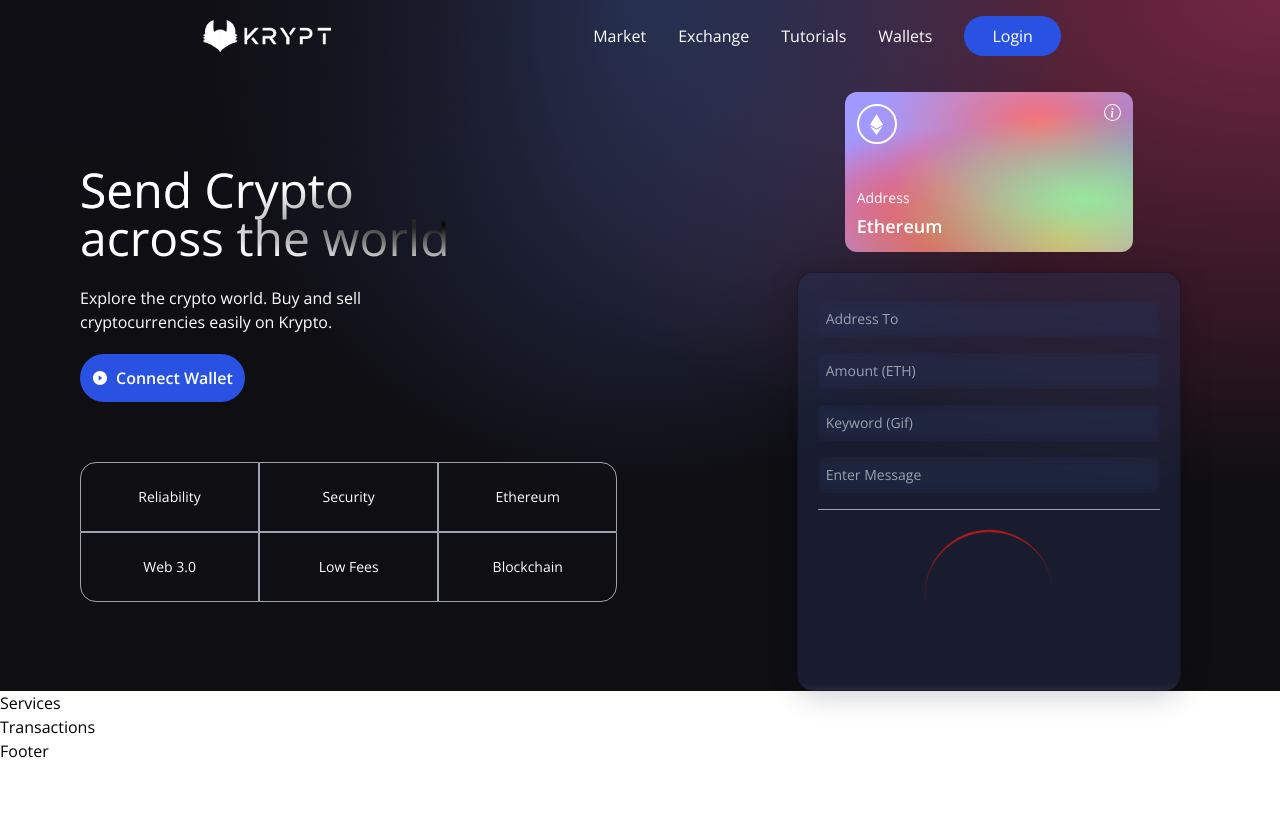
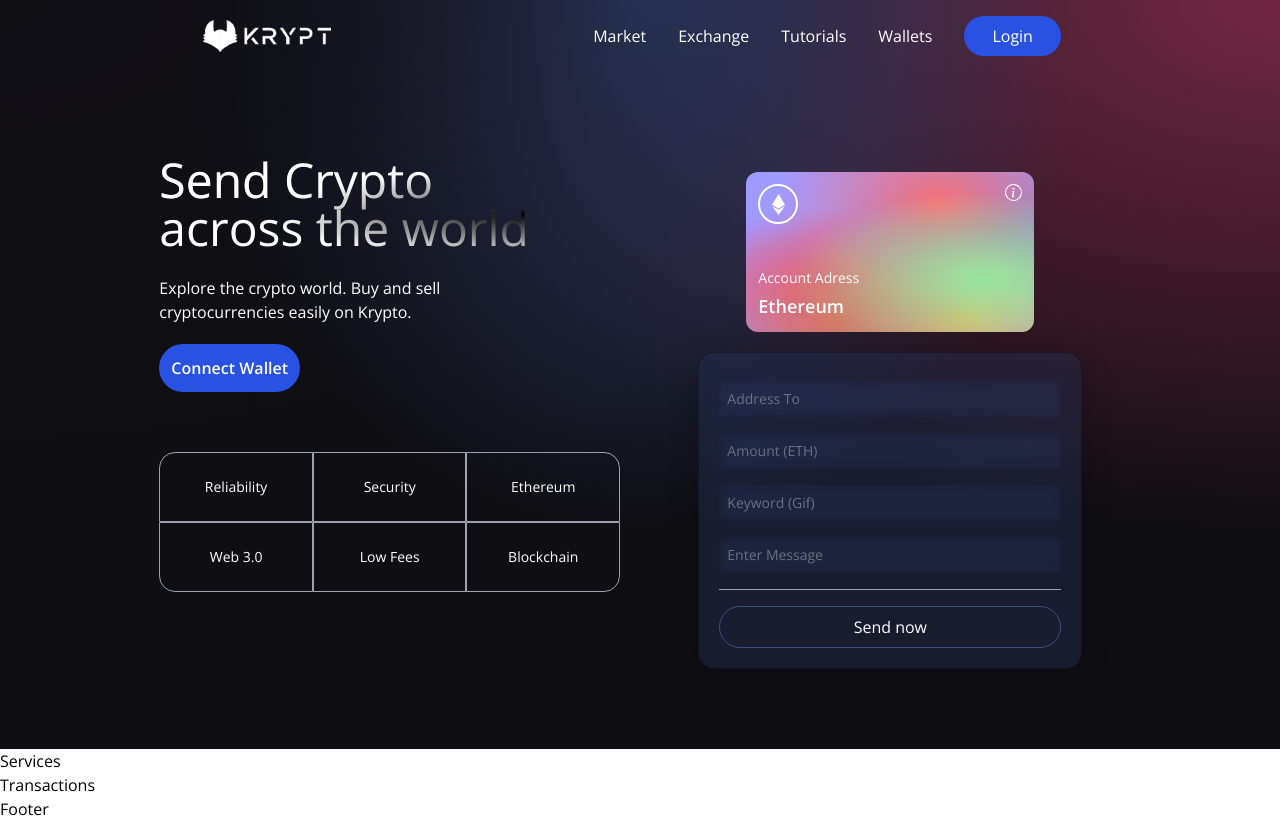
Before and after one commit to Diogo0602x/KRYPT, a React (Vite) app in the folder client/: page / in a window 1280 px wide. Before the commit the page ends 800 px from the top, so only its background shows below. Built offline with nearby package versions, Linux system fonts and the light colour scheme.

Commit message:
welcome page done

```diff
--- a/client/package.json
+++ b/client/package.json
@@ -8,6 +8,7 @@
     "preview": "vite preview"
   },
   "dependencies": {
+    "@tailwindcss/forms": "^0.5.2",
     "ethers": "^5.6.6",
     "react": "^18.0.0",
     "react-dom": "^18.0.0",
--- a/client/postcss.config.js
+++ b/client/postcss.config.js
@@ -1,6 +1,4 @@
+const tailwindcss = require("tailwindcss");
 module.exports = {
-  plugins: {
-    tailwindcss: {},
-    autoprefixer: {},
-  },
-}
+  plugins: [tailwindcss("./tailwind.config.js"), require("autoprefixer")],
+};
--- a/client/src/components/Welcome.jsx
+++ b/client/src/components/Welcome.jsx
@@ -1,12 +1,13 @@
+import React, { useContext } from 'react';
 import { AiFillPlayCircle } from 'react-icons/ai';
 import { SiEthereum } from 'react-icons/si';
 import { BsInfoCircle } from 'react-icons/bs';
 
-import { Loader } from './';
+import { Loader } from '.';
 
 const commonStyles = 'min-h-[70px] sm:px-0 px-2 sm:min-w-[120px] flex justify-center items-center border-[0.5px] border-gray-400 text-sm font-light text-white';
 
-const Input = ({placeholder, name ,type, value, handleChange}) => (
+const Input = ({ placeholder, name, type, value, handleChange }) => (
   <input
     placeholder={placeholder}
     type={type}
@@ -18,12 +19,11 @@ const Input = ({placeholder, name ,type, value, handleChange}) => (
 );
 
 const Welcome = () => {
-
-    const connectWallet = () => {
+    const connectWallet=()=>{
 
     }
 
-    const handleSubmit = () => {
+    const handleSubmit=()=>{
 
     }
 
@@ -32,21 +32,17 @@ const Welcome = () => {
       <div className='flex mf:flex-row flex-col items-start justify-between md:p-20 py-12 px-4'>
         <div className='flex flex-1 justify-start items-start flex-col mf:mr-10'>
           <h1 className='text-3xl sm:text-5xl text-white text-gradient py-1'>
-                        Send Crypto <br/> across the world
+            Send Crypto <br /> across the world
           </h1>
-                </div>
           <p className='text-left mt-5 text-white font-light md:w-9/12 w-11/12 text-base'>
             Explore the crypto world. Buy and sell cryptocurrencies easily on Krypto.
           </p>
             <button
-                    type="button"
+              type='button'
               onClick={connectWallet}
-                    className="flex flex-row justify-center items-center my-5 bg-[#2952e3] p-3 rounded-full cursor-pointer hover:bg-[#2546bd]"
+              className='flex flex-row justify-center items-center my-5 bg-[#2952e3] p-3 rounded-full cursor-pointer hover:bg-[#2546bd]'
             >
-                    <AiFillPlayCircle className="text-white mr-2" />
-                    <p className="text-white text-base font-semibold">
-                        Connect Wallet
-                    </p>
+              <p className='text-white text-base font-semibold'>Connect Wallet</p>
             </button>
 
           <div className='grid sm:grid-cols-3 grid-cols-2 w-full mt-10'>
@@ -54,10 +50,10 @@ const Welcome = () => {
               Reliability
             </div>
             <div className={commonStyles}>Security</div>
-                    <div className={`rounded-tr-2xl ${commonStyles}`}>
+            <div className={`sm:rounded-tr-2xl ${commonStyles}`}>
               Ethereum
             </div>
-                    <div className={`rounded-bl-2xl ${commonStyles}`}>
+            <div className={`sm:rounded-bl-2xl ${commonStyles}`}>
               Web 3.0
             </div>
             <div className={commonStyles}>Low Fees</div>
@@ -67,19 +63,18 @@ const Welcome = () => {
           </div>
         </div>
 
-
-            <div className='flex flex-col flex-1 items-center justify-start w-full md:mt-0 mt-10'>
-                <div className='p-3 flex justify-end items-start flex-col rounded-xl h-40 sm:w-72 w-full my-5 eth-card .white-glassmorphism'>
+        <div className='flex flex-col flex-1 items-center justify-start w-full mf:mt-0 mt-10'>
+          <div className='p-3 flex justify-end items-start flex-col rounded-xl h-40 sm:w-72 w-full my-5 eth-card .white-glassmorphism '>
             <div className='flex justify-between flex-col w-full h-full'>
               <div className='flex justify-between items-start'>
                 <div className='w-10 h-10 rounded-full border-2 border-white flex justify-center items-center'>
-                                <SiEthereum fontSize={21} color='#fff'/>
+                  <SiEthereum fontSize={21} color='#fff' />
                 </div>
-                            <BsInfoCircle fontSize={17} color='#fff'/>
+                <BsInfoCircle fontSize={17} color='#fff' />
               </div>
               <div>
                 <p className='text-white font-light text-sm'>
-                                Address
+                  Account Adress
                 </p>
                 <p className='text-white font-semibold text-lg mt-1'>
                   Ethereum
@@ -88,31 +83,30 @@ const Welcome = () => {
             </div>
           </div>
 
+          <div className='p-5 sm:w-96 w-full flex flex-col justify-start items-center blue-glassmorphism'>
+            <Input placeholder='Address To' name='addressTo' type='text' handleChange={()=>{}} />
+            <Input placeholder='Amount (ETH)' name='amount' type='number' handleChange={()=>{}} />
+            <Input placeholder='Keyword (Gif)' name='keyword' type='text' handleChange={()=>{}} />
+            <Input placeholder='Enter Message' name='message' type='text' handleChange={()=>{}} />
 
-                <div className='p-5 sm:w-96 w-full flex flex-col jusify-start items-center blue-glassmorphism'>
-                    <Input placeholder='Address To' name='addressTo' type='text' handleChange={() => {}} />
-                    <Input placeholder='Amount (ETH)' name='amount' type='number' handleChange={() => {}} />
-                    <Input placeholder='Keyword (Gif)' name='keyword' type='text' handleChange={() => {}} />
-                    <Input placeholder='Enter Message' name='message' type='text' handleChange={() => {}} />
+            <div className='h-[1px] w-full bg-gray-400 my-2' />
 
-                    <div className='h-[1px] w-full bg-gray-400 my-2'/>
-
-                    {true ? (
-                        <Loader/>
-                    ): (
+            {false ? (
+                <Loader />
+              ) : (
                 <button
                   type='button'
                   onClick={handleSubmit}
-                            className='text-white w-full mt-2 border-[1px] p-2 border-[#3d47c] rounded-full cursor-pointer'
+                  className='text-white w-full mt-2 border-[1px] p-2 border-[#3d4f7c] hover:bg-[#3d4f7c] rounded-full cursor-pointer'
                 >
-                            Send Now
+                  Send now
                 </button>
               )}
           </div>
-
+        </div>
       </div>
     </div>
   );
-}
+};
 
 export default Welcome;
--- a/client/tailwind.config.js
+++ b/client/tailwind.config.js
@@ -1,9 +1,38 @@
 module.exports = {
   content: [
-    "./src/**/*.{js,jsx,ts,tsx}",
+    // Example content paths...
+    './public/**/*.html',
+    './src/**/*.{js,jsx,ts,tsx,vue}',
   ],
+  mode: "jit",
   theme: {
+    fontFamily: {
+      display: ["Open Sans", "sans-serif"],
+      body: ["Open Sans", "sans-serif"],
+    },
+    extend: {
+      screens: {
+        mf: "990px",
+      },
+      keyframes: {
+        "slide-in": {
+          "0%": {
+            "-webkit-transform": "translateX(120%)",
+            transform: "translateX(120%)",
+          },
+          "100%": {
+            "-webkit-transform": "translateX(0%)",
+            transform: "translateX(0%)",
+          },
+        },
+      },
+      animation: {
+        "slide-in": "slide-in 0.5s ease-out",
+      },
+    },
+  },
+  variants: {
     extend: {},
   },
-  plugins: [],
-}
+  plugins: [require("@tailwindcss/forms")],
+};
```
Also changed, not shown: 2 other files (tests, documents, lock files or other folders). Lines whose indentation alone changed are shown as unchanged.
